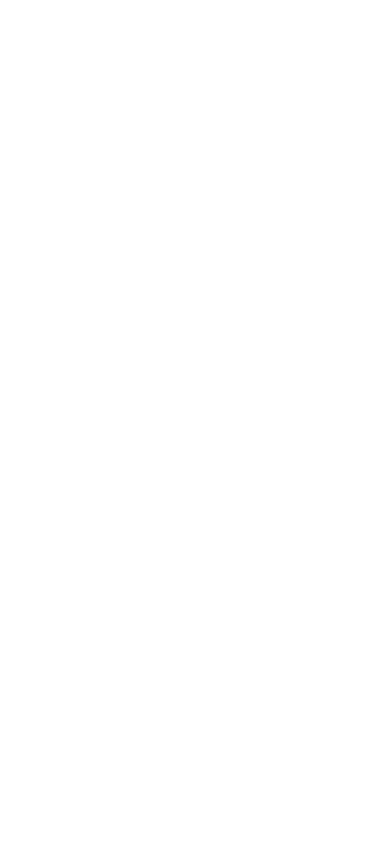
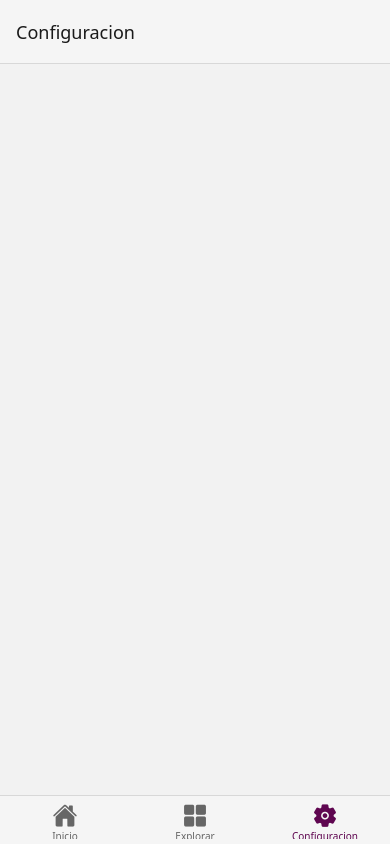
Before and after one commit to DoubleGG1505/Lab-Themes, a React Native app: screen /Configuracion in a window 390 px wide. Built offline with nearby package versions, Linux system fonts and the light colour scheme.

Commit message:
feat: TabsNavigator configurado
-configurar TabsNavigator con soporte de tema dinamico
-funciones export de las pantallas

```diff
--- a/src/navigation/TabsNavigator.tsx
+++ b/src/navigation/TabsNavigator.tsx
@@ -1,3 +1,52 @@
+import { createBottomTabNavigator } from '@react-navigation/bottom-tabs';
+import { Ionicons } from '@expo/vector-icons';
+import { useTheme } from '../context/ThemeContext';
+import HomeScreen from '../screens/HomeScreen';
+import ExploreScreen from '../screens/ExploreScreen';
+import SettingsScreen from '../screens/SettingsScreen';
+
+const Tab = createBottomTabNavigator();
+
 export default function TabsNavigator() {
+  const { colors, isDark } = useTheme();
 
+  return (
+    <Tab.Navigator
+      screenOptions={{
+        tabBarActiveTintColor:   colors.primary,
+        tabBarInactiveTintColor: colors.textSecondary,
+        tabBarStyle:  { backgroundColor: colors.surface },
+        headerStyle:  { backgroundColor: colors.surface },
+        headerTintColor: colors.text,
+      }}
+    >
+      <Tab.Screen
+        name='Inicio'
+        component={HomeScreen}
+        options={{
+          tabBarIcon: ({ color, size }) => (
+            <Ionicons name='home' size={size} color={color} />
+          ),
+        }}
+      />
+      <Tab.Screen
+        name='Explorar'
+        component={ExploreScreen}
+        options={{
+          tabBarIcon: ({ color, size }) => (
+            <Ionicons name='grid' size={size} color={color} />
+          ),
+        }}
+      />
+      <Tab.Screen
+        name='Configuracion'
+        component={SettingsScreen}
+        options={{
+          tabBarIcon: ({ color, size }) => (
+            <Ionicons name='settings' size={size} color={color} />
+          ),
+        }}
+      />
+    </Tab.Navigator>
+  );
 }
--- a/src/screens/ExploreScreen.tsx
+++ b/src/screens/ExploreScreen.tsx
@@ -0,0 +1,3 @@
+export default function ExploreScreen() {
+
+}
--- a/src/screens/HomeScreen.tsx
+++ b/src/screens/HomeScreen.tsx
@@ -0,0 +1,3 @@
+export default function HomeScreen() {
+
+}
--- a/src/screens/SettingsScreen.tsx
+++ b/src/screens/SettingsScreen.tsx
@@ -0,0 +1,3 @@
+export default function SettingScreen() {
+
+}
```
